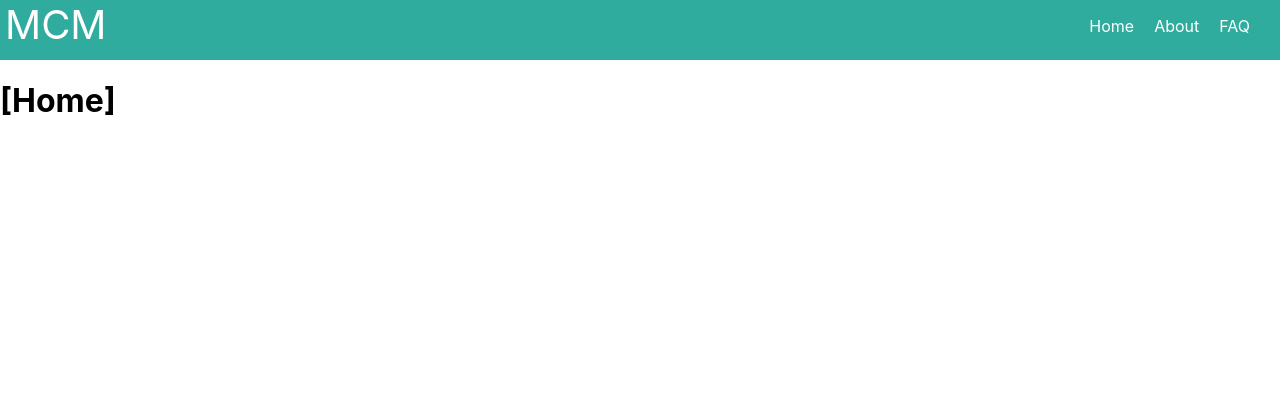
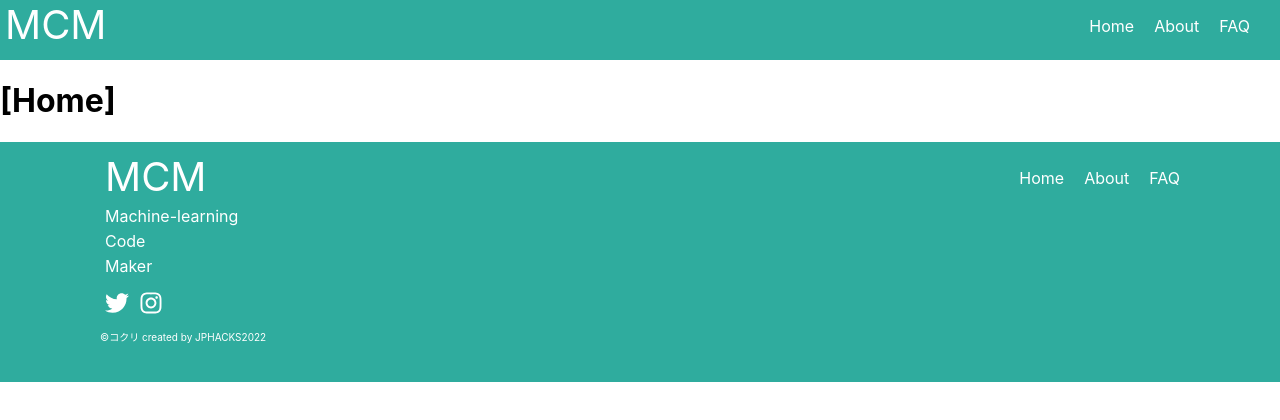
Before and after one commit to ReoYabiku/JPHACKS2022_b2022, a React (Create React App) app in the folder frontend/: page / in a window 1280 px wide. Shown: the top 420 px of the page. Built offline with nearby package versions, Linux system fonts and the light colour scheme.

Commit message:
フッターの作成

```diff
--- a/frontend/src/App.js
+++ b/frontend/src/App.js
@@ -3,6 +3,7 @@ import { Routes, Route } from "react-router-dom";
 import { Home, Top, Api, FireStore, Add, Show } from "./pages";
 import GenButton from './components/atoms/GenButton';
 import Header from './components/organisms/Header';
+import Footer from './components/organisms/Footer';
 import About from './components/organisms/About';
 import FAQ from './components/organisms/FAQ';
 
@@ -22,6 +23,7 @@ function App() {
         </Route>
         <Route path="generate" element={<GenButton />}/>
       </Routes>
+      <Footer />
     </div>
   );
 }
--- a/frontend/src/components/atoms/List.js
+++ b/frontend/src/components/atoms/LinkWhite.js
@@ -1,7 +1,7 @@
 import React from "react";
-import "./List.css"
+import "./LinkWhite.css"
 
-export default function List({path = "" ,value = ""}) {
+export default function LinkWhite({path = "" ,value = ""}) {
   return (
     <li className="header-list">
       <a className="link" href={path}>{value}</a>
--- /dev/null
+++ b/frontend/src/components/atoms/LogoSub.css
@@ -0,0 +1,5 @@
+.logo-sub p {
+  padding: 0;
+  margin: 5px;
+  color: white;
+}
--- /dev/null
+++ b/frontend/src/components/atoms/LogoSub.js
@@ -0,0 +1,12 @@
+import React from "react";
+import "./LogoSub.css"
+
+export default function LogoSub() {
+  return (
+    <div className="logo-sub">
+      <p>Machine-learning</p>
+      <p>Code</p>
+      <p>Maker</p>
+    </div>
+  );
+}
--- /dev/null
+++ b/frontend/src/components/molecules/Links.css
@@ -0,0 +1,4 @@
+.links-ul {
+  list-style: none;
+  display: flex;
+}
--- /dev/null
+++ b/frontend/src/components/molecules/Links.js
@@ -0,0 +1,11 @@
+import React from "react";
+import LinkWhite from "../atoms/LinkWhite";
+import "./Links.css";
+
+export default function Links({links = []}) {
+  return (
+    <ul className="links-ul">
+      {links.map((link, i) => <LinkWhite key={i} path={link.path} value={link.value} />)}
+    </ul>
+  );
+}
--- a/frontend/src/components/molecules/Navigation.css
+++ b/frontend/src/components/molecules/Navigation.css
@@ -2,8 +2,3 @@
   margin-left: auto;
   padding: 0 30px;
 }
-
-.navigation-ul {
-  list-style: none;
-  display: flex;
-}
--- a/frontend/src/components/molecules/Navigation.js
+++ b/frontend/src/components/molecules/Navigation.js
@@ -1,15 +1,17 @@
 import React from "react";
-import List from "../atoms/List";
+import Links from "./Links";
 import "./Navigation.css";
 
 export default function Navigation() {
+  const links = [
+    {path: "/", value: "Home"},
+    {path: "/about", value: "About"},
+    {path: "faq", value: "FAQ"}
+  ];
+
   return (
     <div className="navigation">
-      <ul className="navigation-ul">
-        <List path="/" value="Home" />
-        <List path="/about" value="About" />
-        <List path="/faq" value="FAQ" />
-      </ul>
+      <Links links={links} />
     </div>
   );
 }
--- /dev/null
+++ b/frontend/src/components/organisms/Footer.css
@@ -0,0 +1,29 @@
+.footer-container {
+  width: 100%;
+  height: 240px;
+  background-color: #2FAC9E;
+}
+
+.footer-main {
+  padding-top: 10px;
+  display: flex;
+  justify-content: space-between;
+}
+
+.footer-logo {
+  padding: 0 100px;
+}
+
+.footer-links {
+  padding: 0 100px;
+}
+
+.footer-sns {
+  padding: 10px 100px;
+}
+
+.footer-copy-right {
+  padding: 0 100px;
+  color: white;
+  font-size: 10px;
+}
--- /dev/null
+++ b/frontend/src/components/organisms/Footer.js
@@ -0,0 +1,34 @@
+import React from "react";
+import Links from "../molecules/Links";
+import Logo from "../atoms/Logo";
+import LogoSub from "../atoms/LogoSub";
+import "./Footer.css";
+import { FaTwitter } from "react-icons/fa";
+import { FaInstagram } from "react-icons/fa";
+
+export default function Footer() {
+  const links = [
+    {path: "/", value: "Home"},
+    {path: "/about", value: "About"},
+    {path: "faq", value: "FAQ"}
+  ];
+
+  return (
+    <div className="footer-container">
+      <div className="footer-main">
+        <div className="footer-logo">
+          <Logo />
+          <LogoSub />
+        </div>
+        <div className="footer-links">
+          <Links links={links} />
+        </div>
+      </div>
+      <div className="footer-sns">
+        <a href="https://twitter.com/percentaction7"><FaTwitter color="white" size={"1.5em"} style={{padding: "0 5px"}} /></a>
+        <a href="/instagram_of_mi-chan"><FaInstagram color="white" size={"1.5em"} style={{padding: "0 5px"}} /></a>
+      </div>
+      <div className="footer-copy-right">©コクリ created by JPHACKS2022</div>
+    </div>
+  );
+}
```
Also changed, not shown: frontend/src/components/atoms/LinkWhite.css (renamed from frontend/src/components/atoms/List.css).
